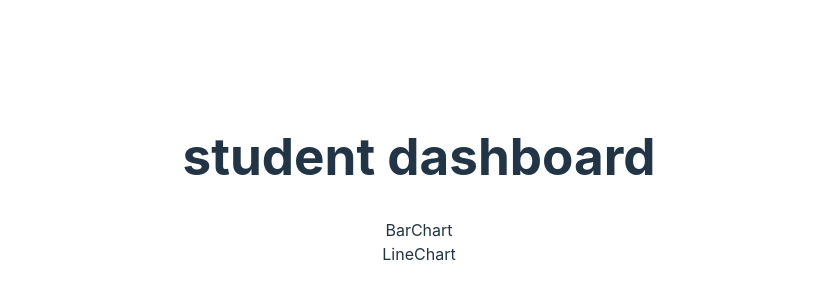
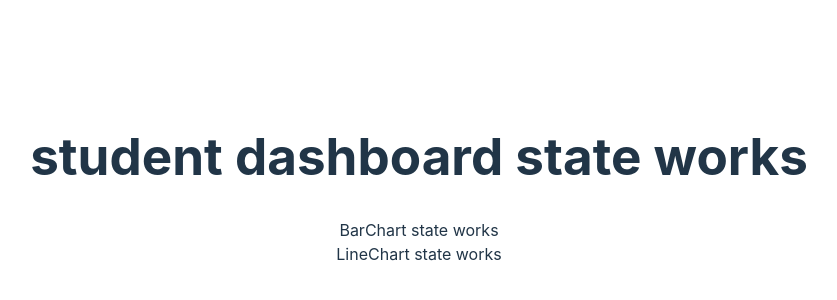
Before and after one commit to Sander-317/sander_van_meerveld-StudentDashBoard, a React (Vite) app: page / in a window 1280 px wide. Shown: the part 220-520 px from the top of the page, without its empty margins (221-1058 px from the left). Built offline with nearby package versions, Linux system fonts and the light colour scheme.

Commit message:
added state

```diff
--- a/src/App.jsx
+++ b/src/App.jsx
@@ -2,12 +2,12 @@ import "./App.css";
 import BarChart from "./components/BarChart";
 import LineChart from "./components/LineChart";
 
-function App() {
+function App({ state }) {
   return (
     <div className="App">
-      <h1>student dashboard</h1>
-      <BarChart />
-      <LineChart />
+      <h1>student dashboard {state.test}</h1>
+      <BarChart state={state} />
+      <LineChart state={state} />
     </div>
   );
 }
--- a/src/Container.jsx
+++ b/src/Container.jsx
@@ -2,7 +2,14 @@ import React, { Component } from "react";
 import App from "./App";
 
 export default class Container extends Component {
+  constructor() {
+    super();
+    this.state = {
+      test: "state works",
+    };
+  }
+
   render() {
-    return <App />;
+    return <App state={this.state} />;
   }
 }
--- a/src/components/BarChart.jsx
+++ b/src/components/BarChart.jsx
@@ -1,5 +1,5 @@
 import React from "react";
 
-export default function BarChart() {
-  return <div>BarChart</div>;
+export default function BarChart({ state }) {
+  return <div>BarChart {state.test}</div>;
 }
--- a/src/components/LineChart.jsx
+++ b/src/components/LineChart.jsx
@@ -1,5 +1,5 @@
 import React from "react";
 
-export default function LineChart() {
-  return <div>LineChart</div>;
+export default function LineChart({ state }) {
+  return <div>LineChart {state.test}</div>;
 }
```
